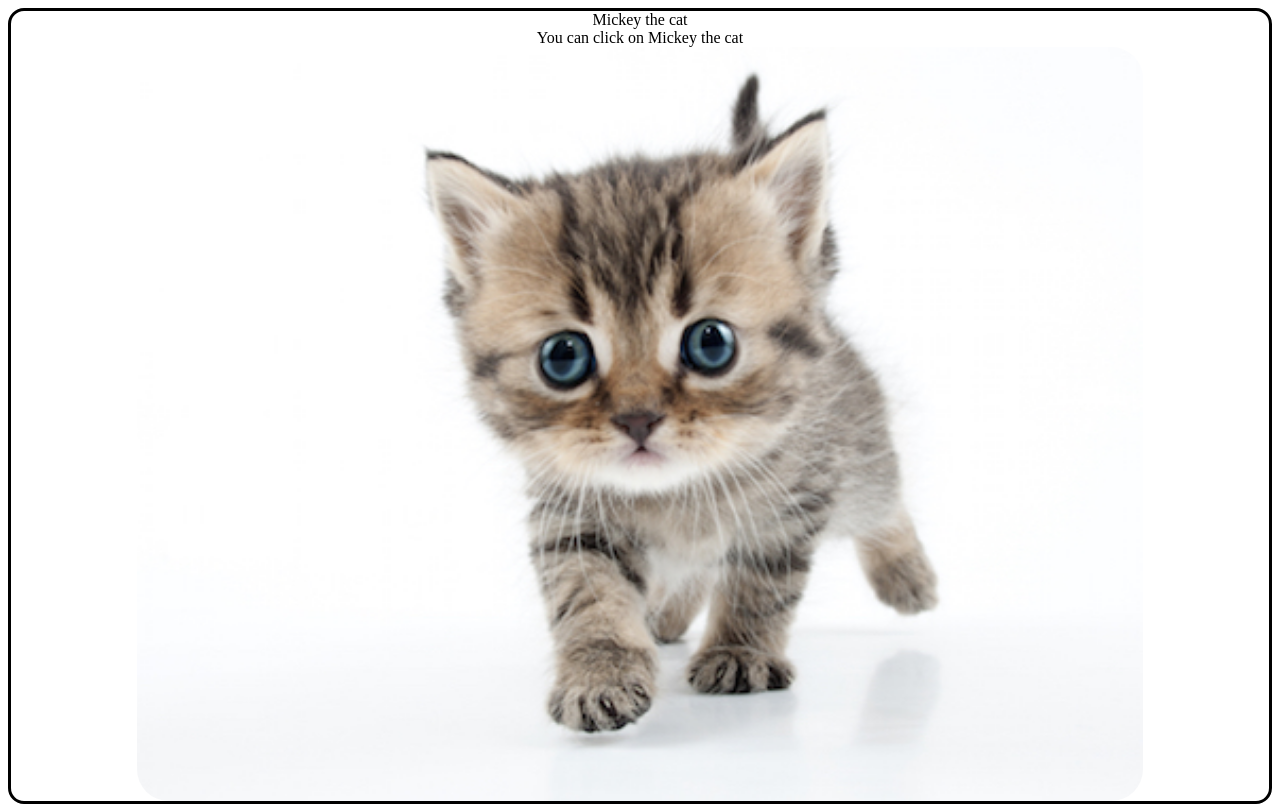
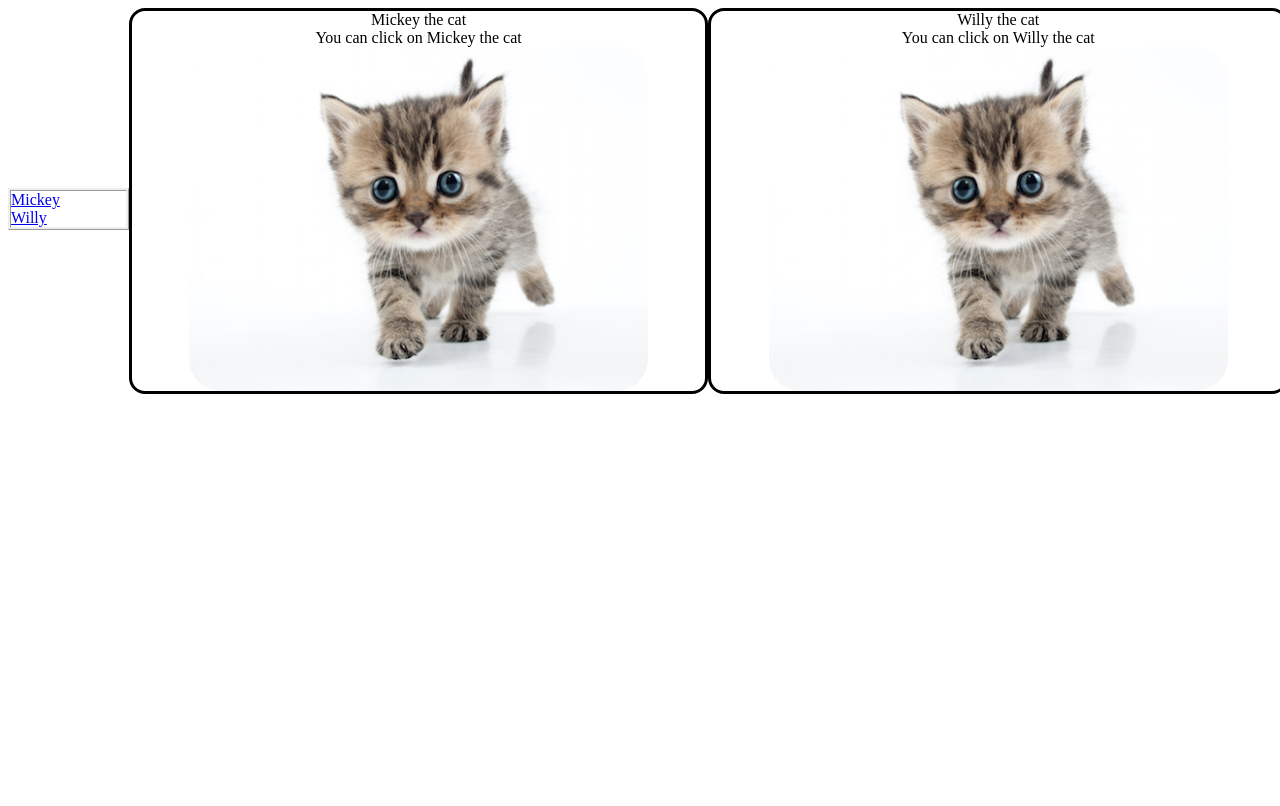
Before and after one commit to tomaswww/Cat_Clicker, a plain HTML site: page index.html in a window 1280 px wide. Shown: the top 806 px of the page. Drawn offline with Linux system fonts and the light colour scheme.

Commit message:
Created sidebar for both cats, just sidebar without any feature yet

```diff
--- a/app.js
+++ b/app.js
@@ -1,4 +1,4 @@
-document.body.innerHTML = "";
+
 const mickeyTheCat = {
   name: "Mickey",
   photo: "images/mickeyTheCat.jpg",
@@ -9,12 +9,29 @@ const willyTheCat = {
   photo: "images/willyTheCat.jpg",
   board: "Wboard"
 }
+// create de side bar :
+
+// <div class="sidenav">
+// <a href="#">About</a>
+// <a href="#">Services</a>
+// <a href="#">Clients</a>
+// <a href="#">Contact</a>
+// </div>
+
+var sideBar = document.createElement("div");
+sideBar.className = "sidenav";
 
 // Here we put cats on an Array
 var catsArray = [mickeyTheCat, willyTheCat];
 // Loop over array to define cats
 for (var i = 0; i < catsArray.length; i++) {
   var num = 0;
+// update de sidenav
+var newLink = document.createElement("a");
+newLink.setAttribute("href", "#");
+newLink.innerHTML=(catsArray[i].name);
+sideBar.appendChild(newLink);
+
   // create new container
   var container = document.createElement("div");
   container.className = "container";
@@ -46,6 +63,7 @@ for (var i = 0; i < catsArray.length; i++) {
   container.appendChild(newImage);
   container.appendChild(board);
   document.body.appendChild(container);
+  document.body.appendChild(sideBar);
 };
 
 
--- a/main.css
+++ b/main.css
@@ -1,22 +1,42 @@
-.container{
+body {
+  display: flex;
+  width: 100%;
+  align-items: center;
+}
+
+.sidenav {
+  display: flex;
+  flex-direction: column;
+  width: 20%;
+  height: 100%;
+  order: -1;
+  border-style: ridge;
+}
+
+.container {
   display: flex;
   flex-direction: column;
   align-items: center;
   border-style: solid;
   border-radius: 1em;
   margin-bottom: 1em;
+  width: 100%;
 }
-.board{
+
+.board {
   font-family: sans-serif;
   text-align: center;
   padding: 2%;
-  order:1;
+  order: 1;
+  width: 100%;
 }
-.photo{
+
+.photo {
   width: 80%;
-  order:2;
+  order: 2;
   border-radius: 2em;
 }
-.photo:hover{
+
+.photo:hover {
   cursor: pointer;
 }
```
Also changed, not shown: index.html (+1 -0 lines). Lines whose indentation alone changed are shown as unchanged.
